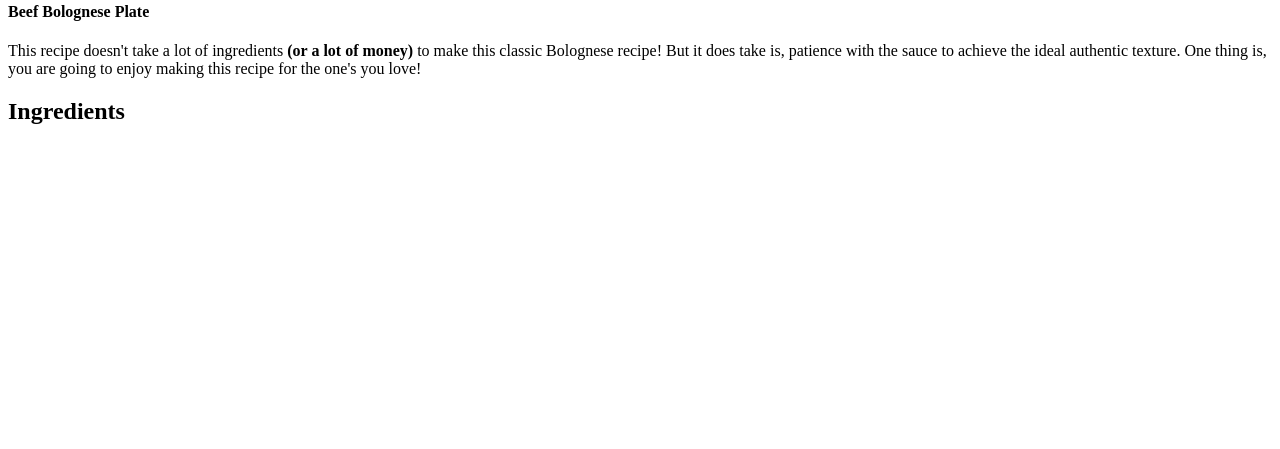
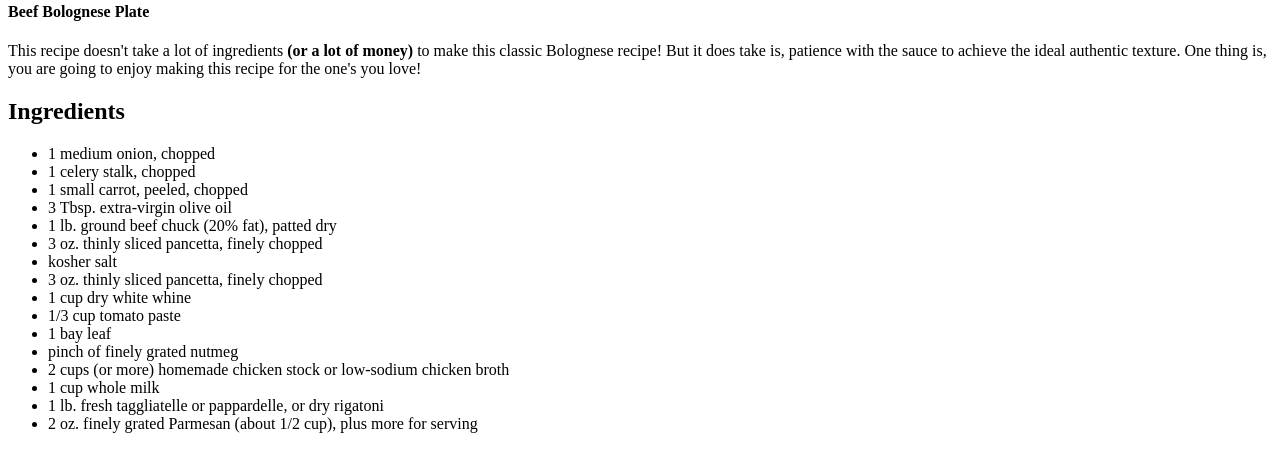
Before and after one commit to iriee666/odin-recipes, a plain HTML site: page recipes/beef-bolognese.html in a window 1280 px wide. Shown: the part 412-861 px from the top of the page. Before the commit the page ends 800 px from the top, so only its background shows below. Drawn offline with Linux system fonts and the light colour scheme.

Commit message:
Added ingredients title with an unordered list of the ingredients.

```diff
--- a/recipes/beef-bolognese.html
+++ b/recipes/beef-bolognese.html
@@ -13,6 +13,26 @@
     <p>This recipe doesn't take a lot of ingredients <strong>(or a lot of money)</strong> to make this classic Bolognese recipe! But it does take is, patience with the sauce to achieve the ideal authentic texture. One thing is, you are going to enjoy making this recipe for the one's you love! </strong></p>
 
     <h2>Ingredients</h2>
+    <ul>
+        <li>1 medium onion, chopped</li>
+        <li>1 celery stalk, chopped</li>
+        <li>1 small carrot, peeled, chopped</li>
+        <li>3 Tbsp. extra-virgin olive oil</li>
+        <li>1 lb. ground beef chuck (20% fat), patted dry</li>
+        <li>3 oz. thinly sliced pancetta, finely chopped</li>
+        <li>kosher salt</li>
+        <li>3 oz. thinly sliced pancetta, finely chopped</li>
+        <li>1 cup dry white whine</li>
+        <li>1/3 cup tomato paste</li>
+        <li>1 bay leaf</li>
+        <li>pinch of finely grated nutmeg</li>
+        <li>2 cups (or more) homemade chicken stock or low-sodium chicken broth</li>
+        <li>1 cup whole milk</li>
+        <li>1 lb. fresh taggliatelle or pappardelle, or dry rigatoni</li>
+        <li>2 oz. finely grated Parmesan (about 1/2 cup), plus more for serving</li>
+
+    </ul>
+
 
 
 
```
